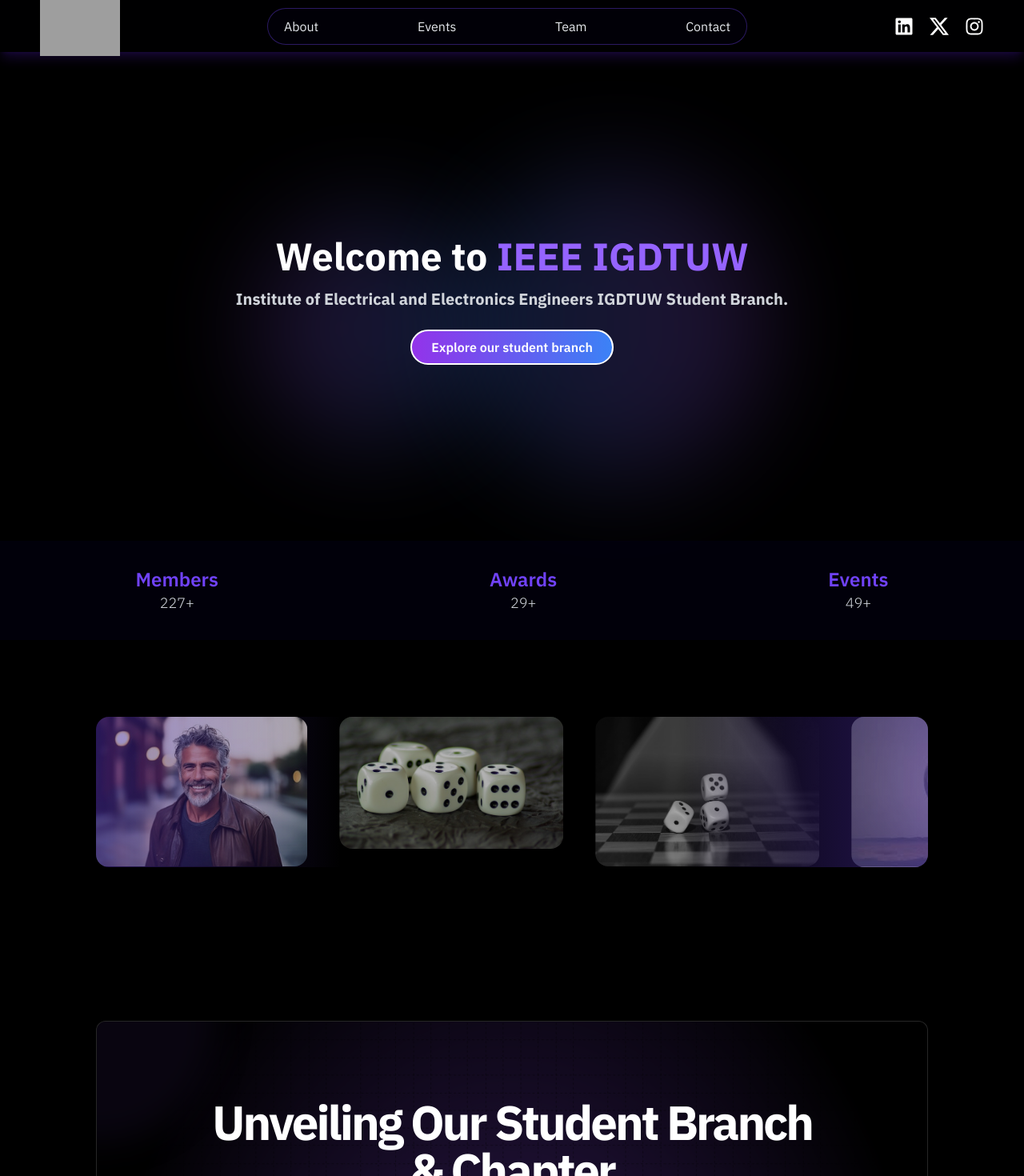
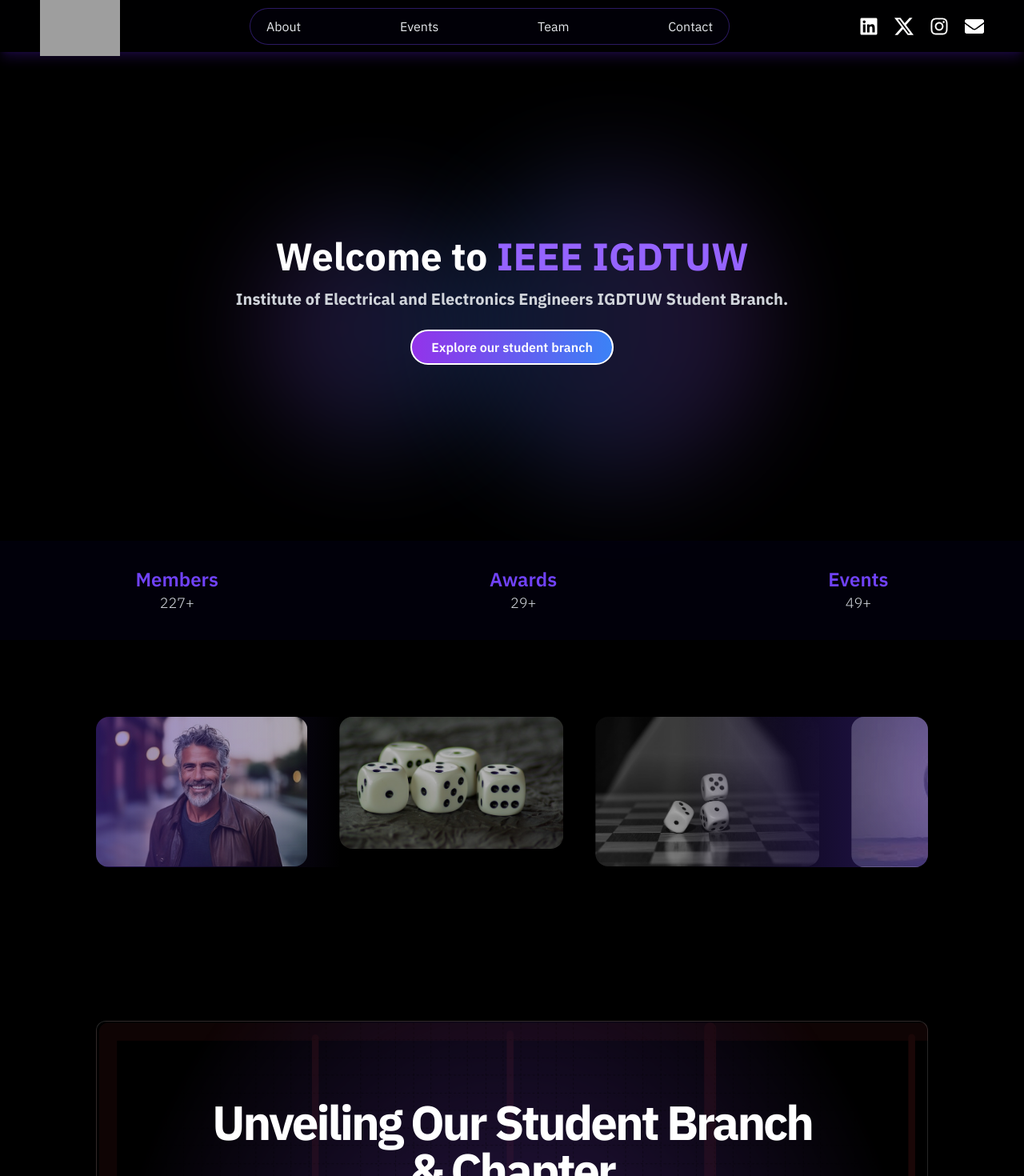
Before and after one commit to Pragati1466/sample-website, a Next.js app: page / in a window 1280 px wide. Shown: the top 1470 px of the page at 80% size. Built offline with nearby package versions, Linux system fonts and the light colour scheme; grey boxes are pictures that could not be loaded.

Commit message:
changed header

```diff
--- a/src/app/page.tsx
+++ b/src/app/page.tsx
@@ -21,8 +21,6 @@
       <Team/>
       <Faq/>
       <Footer />
-
-
     </>
   );
 };
--- a/src/sections/AboutSb.tsx
+++ b/src/sections/AboutSb.tsx
@@ -1,87 +1,30 @@
 'use client';
 
-import React, { RefObject, useEffect, useRef, useState } from 'react';
+import React from 'react';
 import Image from 'next/image';
-import starsBg from "@/assets/extraPics/stars_bg_2.png";
+import starsBg from "@/assets/extraPics/stars_bg_2.jpg";
 import gridLines from "@/assets/extraPics/grid_lines.jpg";
-import { motion, useAnimation, useScroll, useTransform } from "framer-motion";
 import { ABOUTSB, CHAPTERS } from '@/constants';
 
-const useRelativeMousePosition = (ref: RefObject<HTMLElement>) => {
-    const [mousePosition, setMousePosition] = useState({ x: 0, y: 0 });
-
-    useEffect(() => {
-        const updateMousePosition = (event: MouseEvent) => {
-            if (!ref.current) return;
-            const { top, left } = ref.current.getBoundingClientRect();
-            setMousePosition({
-                x: event.clientX - left,
-                y: event.clientY - top,
-            });
-        };
-
-        window.addEventListener('mousemove', updateMousePosition);
-        return () => window.removeEventListener('mousemove', updateMousePosition);
-    }, [ref]);
-
-    return mousePosition;
-};
-
 const AboutSb = () => {
-    const sectionRef = useRef<HTMLElement>(null);
-    const borderedDivRef = useRef<HTMLDivElement>(null);
-    const { scrollYProgress } = useScroll({
-        target: sectionRef,
-        offset: ['start end', 'end start'],
-    });
-
-    const backgroundPositionY = useTransform(scrollYProgress, [0, 1], ['0%', '100%']);
-    const backgroundAnimation = useAnimation();
-
-    useEffect(() => {
-        backgroundAnimation.start({
-            backgroundPositionX: [0, starsBg.width],
-            transition: {
-                duration: 60,
-                ease: "linear",
-                repeat: Infinity,
-            },
-        });
-    }, [backgroundAnimation]);
-
-    const mousePosition = useRelativeMousePosition(borderedDivRef);
-    const mouseRadius = 150;
-
     return (
-        <section className='py-20 md:py-24 min-h-screen flex items-center' ref={sectionRef}>
+        <section className='py-20 md:py-24 min-h-screen flex items-center'>
             <div className='container'>
-                <motion.div
-                    ref={borderedDivRef}
-                    className='border border-white/15 py-24 rounded-xl overflow-hidden relative group cursor-none'
+                <div
+                    className='border border-white/15 py-24 rounded-xl overflow-hidden relative '
                     style={{
-                        backgroundPositionY,
                         backgroundImage: `url(${starsBg.src})`,
-                        backgroundSize: 'cover',
-                        backgroundRepeat: 'repeat',
+                        backgroundSize: '',
                     }}
-                    animate={backgroundAnimation}
                 >
                     <div
-                        className='absolute inset-0 bg-[rgb(24,13,41)] bg-blend-overlay opacity-100 transition-opacity duration-700 ease-in-out group-hover:opacity-0'
+                        className='absolute inset-0 bg-[rgb(24,13,41)] bg-blend-overlay'
                         style={{
                             backgroundImage: `url(${gridLines.src})`,
                             maskImage: 'radial-gradient(50% 50% at 50% 35%, black, transparent)',
                             WebkitMaskImage: 'radial-gradient(50% 50% at 50% 35%, black, transparent)',
                         }}
                     ></div>
-                    <motion.div
-                        className='absolute inset-0 bg-[rgb(32,18,52)] bg-blend-overlay opacity-0 transition-opacity duration-700 ease-in-out group-hover:opacity-100'
-                        style={{
-                            backgroundImage: `url(${gridLines.src})`,
-                            maskImage: `radial-gradient(${mouseRadius}px at ${mousePosition.x}px ${mousePosition.y}px, black, transparent)`,
-                            WebkitMaskImage: `radial-gradient(${mouseRadius}px at ${mousePosition.x}px ${mousePosition.y}px, black, transparent)`,
-                        }}
-                    ></motion.div>
 
                     {/* Content */}
                     <div className='relative z-10 px-6 md:px-12'>
@@ -112,23 +55,7 @@
                             </div>
                         </div>
                     </div>
-
-                    {/* Glow Effect */}
-                    <motion.div
-                        className='absolute pointer-events-none'
-                        style={{
-                            width: mouseRadius * 2,
-                            height: mouseRadius * 2,
-                            left: mousePosition.x - mouseRadius,
-                            top: mousePosition.y - mouseRadius,
-                            borderRadius: '50%',
-                            backgroundColor: 'rgba(24,13,41,0.4)',
-                            filter: 'blur(20px)',
-                            zIndex: 10,
-                            pointerEvents: 'none',
-                        }}
-                    />
-                </motion.div>
+                </div>
             </div>
         </section>
     );
--- a/src/sections/Faq.tsx
+++ b/src/sections/Faq.tsx
@@ -1,13 +1,14 @@
 "use client";
 
-import React, { useState } from "react";
-import { FAQDATA } from "../constants"; // Import the FAQ data from the constant file
+import React, { useState, useRef } from "react";
+import { FAQDATA } from "../constants";
 
 export default function Faq() {
     const [openIndex, setOpenIndex] = useState<number | null>(null);
+    const contentRefs = useRef<Array<HTMLDivElement | null>>([]);
 
     const toggleFAQ = (index: number) => {
-        setOpenIndex(openIndex === index ? null : index); // Toggle the opened FAQ
+        setOpenIndex(openIndex === index ? null : index);
     };
 
     return (
@@ -30,21 +31,28 @@
                                 <h3 className="text-lg font-semibold text-white">
                                     {faq.question}
                                 </h3>
-                                <span className="text-[#969292] text-xl">
-                                    {openIndex === index ? "-" : "+"}
+                                <span
+                                    className={`text-[#969292] text-xl transform transition-transform duration-300 ${openIndex === index ? 'rotate-180' : 'rotate-0'
+                                        }`}
+                                >
+                                    ▼
                                 </span>
                             </div>
 
-                            {/* Add a clear separation between the question and answer */}
                             <div
-                                className={`transition-all duration-500 ease-in-out ${openIndex === index
-                                        ? "max-h-[1000px] p-5"
-                                        : "max-h-0 p-0"
-                                    } overflow-hidden bg-[#000000]`}
+                                ref={(el) => {
+                                    contentRefs.current[index] = el;
+                                }}
+                                className={`transition-all duration-500 ease-in-out overflow-hidden bg-[#000000]`}
+                                style={{
+                                    maxHeight: openIndex === index ? `${contentRefs.current[index]?.scrollHeight}px` : '0',
+                                    opacity: openIndex === index ? 1 : 0,
+                                    transform: `translate3d(0, ${openIndex === index ? '0' : '-10px'}, 0)`,
+                                }}
                             >
-                                {openIndex === index && (
+                                <div className="p-5">
                                     <p className="text-[#d1d1d1]">{faq.answer}</p>
-                                )}
+                                </div>
                             </div>
                         </div>
                     ))}
--- a/src/sections/Header.tsx
+++ b/src/sections/Header.tsx
@@ -1,47 +1,65 @@
 'use client';
 
 import React, { useState } from "react";
-import { FaLinkedin, FaInstagram, FaBars } from "react-icons/fa";
-import { SiX } from "react-icons/si"; // Importing the 'X' icon for Twitter replacement
+import { FaLinkedin, FaInstagram, FaBars, FaEnvelope } from "react-icons/fa";
+import { SiX } from "react-icons/si";
 import Image from "next/image";
 
-// Social Media Links with hover colors
+const iconSize = 24;
+
 const Socials = [
     {
         name: "LinkedIn",
-        icon: <FaLinkedin size={24} color="#ffffff" />,
+        icon: <FaLinkedin size={iconSize} color="#ffffff" />,
         link: "https://www.linkedin.com/company/ieee-igdtuw/",
-        hoverColor: "#0077b5" // LinkedIn blue
+        hoverColor: "#0077b5"
     },
     {
         name: "X",
-        icon: <SiX size={24} color="#ffffff" />,
+        icon: <SiX size={iconSize} color="#ffffff" />,
         link: "https://x.com/ieeeigdtuw?t=a_Ruso2b8InVZgRsWA_JIQ&s=09",
-        hoverColor: "#1DA1F2" // X (Twitter) blue
+        hoverColor: "#1DA1F2"
     },
     {
         name: "Instagram",
-        icon: <FaInstagram size={24} color="#ffffff" />,
+        icon: <FaInstagram size={iconSize} color="#ffffff" />,
         link: "https://www.instagram.com/ieeeigdtuw/?igshid=MzRlODBiNWFlZA%3D%3D",
-        hoverColor: "#E1306C" // Instagram pink
+        hoverColor: "#E1306C"
+    },
+    {
+        name: "Email",
+        icon: <FaEnvelope size={iconSize} color="#ffffff" />,
+        link: "#",
+        hoverColor: "#d44638",
     },
 ];
 
 const Navbar = () => {
     const [isMenuOpen, setIsMenuOpen] = useState(false);
+    const [isSubBarOpen, setIsSubBarOpen] = useState(false); // Track sub-bar visibility
 
     const toggleMenu = () => {
         setIsMenuOpen(!isMenuOpen);
     };
 
+    const toggleSubBar = () => {
+        setIsSubBarOpen(!isSubBarOpen); // Toggle sub-bar visibility
+    };
+
+    const handleEmailClick = (e: { preventDefault: () => void; }) => {
+        e.preventDefault();
+        const emailTo = "igdtuieee@gmail.com";
+        const ccEmail = "igdtuieee@gmail.com";
+        const subject = encodeURIComponent("Contact from Website");
+        const body = encodeURIComponent("Hello IEEE IGDTUW Team,");
+        const gmailLink = `https://mail.google.com/mail/?view=cm&fs=1&to=${emailTo}&cc=${ccEmail}&su=${subject}&body=${body}`;
+        window.open(gmailLink, "_blank");
+    };
+
     return (
         <div className="w-full h-[65px] fixed top-0 shadow-lg shadow-[#2A0E61]/50 bg-[#03001417] backdrop-blur-md z-50 px-10">
             <div className="w-full h-full flex flex-row items-center justify-between m-auto px-[10px]">
-                {/* Logo Section */}
-                <a
-                    href="#about-me"
-                    className="h-auto w-auto flex flex-row items-center justify-center"
-                >
+                <a href="#about-me" className="h-auto w-auto flex flex-row items-center justify-center">
                     <Image
                         src={require('../assets/logos/white_logo.png')}
                         alt="logo"
@@ -51,58 +69,57 @@
                     />
                 </a>
 
-                {/* Links Section */}
                 <div className="hidden md:flex flex-grow items-center justify-center">
                     <div className="flex items-center justify-between w-[600px] h-auto border border-[rgba(112,66,248,0.38)] bg-[#0300145e] px-[20px] py-[10px] rounded-full text-gray-200">
-                        <a
-                            href="#about-me"
-                            className="cursor-pointer transition-all duration-300 hover:text-[#a855f7]"
-                        >
-                            About
-                        </a>
+                        <a href="#about-me" className="cursor-pointer transition-all duration-300 hover:text-[#a855f7]">About</a>
+
+                        <div className="relative">
                             <a
                                 href="#events"
                                 className="cursor-pointer transition-all duration-300 hover:text-[#a855f7]"
+                                onClick={(e) => { e.preventDefault(); toggleSubBar(); }}
                             >
                                 Events
                             </a>
+                            {isSubBarOpen && (
+                                <div className="absolute left-0 mt-2 w-48 bg-[#0300145e] border border-[rgba(112,66,248,0.38)] rounded-lg shadow-lg text-gray-200">
                                     <a
-                            href="#team"
-                            className="cursor-pointer transition-all duration-300 hover:text-[#a855f7]"
+                                        href="https://ieee-igdtuw.github.io/Wiempower-5.0/"
+                                        target="_blank"
+                                        rel="noopener noreferrer"
+                                        className="block px-4 py-2 transition-all duration-300 hover:bg-[#a855f7] hover:text-white"
                                     >
-                            Team
+                                        IEEE Week 2024
                                     </a>
-                        <a
-                            href="#contact-us"
-                            className="cursor-pointer transition-all duration-300 hover:text-[#a855f7]"
-                        >
-                            Contact
-                        </a>
+
+                                    <a href="#past-events" className="block px-4 py-2 transition-all duration-300 hover:bg-[#a855f7] hover:text-white">Past Events</a>
+                                </div>
+                            )}
+                        </div>
+
+                        <a href="#team" className="cursor-pointer transition-all duration-300 hover:text-[#a855f7]">Team</a>
+                        <a href="#contact-us" className="cursor-pointer transition-all duration-300 hover:text-[#a855f7]">Contact</a>
                     </div>
                 </div>
 
-                {/* Social Icons - Desktop Only */}
-                <div className="hidden md:flex flex-row gap-5">
+                <div className="hidden md:flex flex-row gap-5 items-center">
                     {Socials.map((social) => (
                         <a
-                            href={social.link}
-                            target="_blank"
+                            href={social.name === "Email" ? "#" : social.link}
+                            target={social.name === "Email" ? "_self" : "_blank"}
                             rel="noopener noreferrer"
                             key={social.name}
-                            className="cursor-pointer transition-all duration-300"
+                            className="cursor-pointer transition-all duration-300 hover:opacity-80"
+                            onClick={social.name === "Email" ? handleEmailClick : undefined}
                             style={{ color: social.hoverColor }}
                         >
-                            <span
-                                className="transition-all duration-300"
-                                style={{ color: social.hoverColor }}
-                            >
+                            <span className="transition-all duration-300" style={{ color: social.hoverColor }}>
                                 {social.icon}
                             </span>
                         </a>
                     ))}
                 </div>
 
-                {/* Hamburger Menu Icon - Mobile Only */}
                 <div className="flex md:hidden">
                     <div
                         className="p-2 rounded-md border-2 border-[rgb(112,66,248)] hover:border-[#a855f7] transition-all duration-300 cursor-pointer"
@@ -113,47 +130,34 @@
                 </div>
             </div>
 
-            {/* Mobile Menu - Toggle Visibility */}
             {isMenuOpen && (
                 <div className="md:hidden w-full flex flex-col items-center bg-[#030014] py-5 text-gray-300 space-y-4 absolute top-[65px] left-0 z-50 shadow-md">
-                    <a
-                        href="#about-me"
-                        className="cursor-pointer text-lg transition-all duration-300 hover:text-[#a855f7]"
-                        onClick={toggleMenu}
-                    >
-                        About
-                    </a>
+                    <a href="#about-me" className="cursor-pointer text-lg transition-all duration-300 hover:text-[#a855f7]" onClick={toggleMenu}>About</a>
                     <a
                         href="#events"
                         className="cursor-pointer text-lg transition-all duration-300 hover:text-[#a855f7]"
-                        onClick={toggleMenu}
+                        onClick={(e) => { e.preventDefault(); toggleSubBar(); }}
                     >
                         Events
                     </a>
-                    <a
-                        href="#team"
-                        className="cursor-pointer text-lg transition-all duration-300 hover:text-[#a855f7]"
-                        onClick={toggleMenu}
-                    >
-                        Team
-                    </a>
-                    <a
-                        href="#contact-us"
-                        className="cursor-pointer text-lg transition-all duration-300 hover:text-[#a855f7]"
-                        onClick={toggleMenu}
-                    >
-                        Contact Us
-                    </a>
+                    {isSubBarOpen && (
+                        <div className="w-full flex flex-col items-center mt-2 space-y-2">
+                            <a href="#ieee-week-2024" className="text-lg transition-all duration-300 hover:text-[#a855f7]">IEEE Week 2024</a>
+                            <a href="#past-events" className="text-lg transition-all duration-300 hover:text-[#a855f7]">Past Events</a>
+                        </div>
+                    )}
+                    <a href="#team" className="cursor-pointer text-lg transition-all duration-300 hover:text-[#a855f7]" onClick={toggleMenu}>Team</a>
+                    <a href="#contact-us" className="cursor-pointer text-lg transition-all duration-300 hover:text-[#a855f7]" onClick={toggleMenu}>Contact Us</a>
 
-                    {/* Social Media Icons at the Bottom */}
                     <div className="w-full flex justify-center mt-6 gap-5">
                         {Socials.map((social) => (
                             <a
-                                href={social.link}
-                                target="_blank"
+                                href={social.name === "Email" ? "#" : social.link}
+                                target={social.name === "Email" ? "_self" : "_blank"}
                                 rel="noopener noreferrer"
                                 key={social.name}
-                                className="cursor-pointer transition-all duration-300"
+                                className="cursor-pointer transition-all duration-300 hover:opacity-80"
+                                onClick={social.name === "Email" ? handleEmailClick : undefined}
                                 style={{ color: social.hoverColor }}
                             >
                                 <span className="transition-all duration-300" style={{ color: social.hoverColor }}>
--- a/src/sections/Hero.tsx
+++ b/src/sections/Hero.tsx
@@ -84,12 +84,11 @@
                 <p className="text-lg md:text-xl mb-6 text-gray-300 font-bold">
                     Institute of Electrical and Electronics Engineers IGDTUW Student Branch.
                 </p>
-                <button className="bg-gradient-to-r from-purple-600 to-blue-500 text-white border-2 border-white hover:bg-gradient-to-l hover:from-blue-500 hover:to-purple-600 font-semibold py-2 px-6 rounded-full mb-4 transition duration-300">
+
+                <button className="bg-gradient-to-r from-purple-600 to-blue-500 text-white border-2 border-white font-semibold py-2 px-6 rounded-full mb-4 opacity-100 pointer-events-none" style={{ cursor: 'default' }}>
                     Explore our student branch
                 </button>
 
-
-                {/* Social Media Icons */}
                 <div className="flex justify-center space-x-6 mt-8">
                     <a href="#" className="text-2xl md:text-3xl hover:text-[#7042f8] transition duration-300">
                         <i className="fab fa-facebook"></i>
@@ -105,14 +104,12 @@
                     </a>
                 </div>
 
-                {/* Glowing Decoration */}
                 <div className="absolute top-0 left-0 w-full h-full -z-10 pointer-events-none">
                     <div className="absolute top-1/3 left-1/4 w-64 h-64 md:w-72 md:h-72 rounded-full bg-gradient-to-r from-purple-500 to-blue-500 blur-3xl opacity-20"></div>
                     <div className="absolute bottom-1/4 right-1/4 w-80 h-80 md:w-96 md:h-96 rounded-full bg-gradient-to-r from-blue-500 to-purple-500 blur-3xl opacity-20"></div>
                 </div>
             </div>
 
-            {/* Counter Bar */}
             <div className="w-full absolute bottom-0 py-8 bg-opacity-50 bg-[#030014]">
                 <div className="flex justify-around items-center">
                     <div className="text-center">
```
Also changed, not shown: src/assets/extraPics/stars_bg_2.jpg (added), src/assets/extraPics/stars_bg_2.png (deleted). Lines whose indentation alone changed are shown as unchanged.
